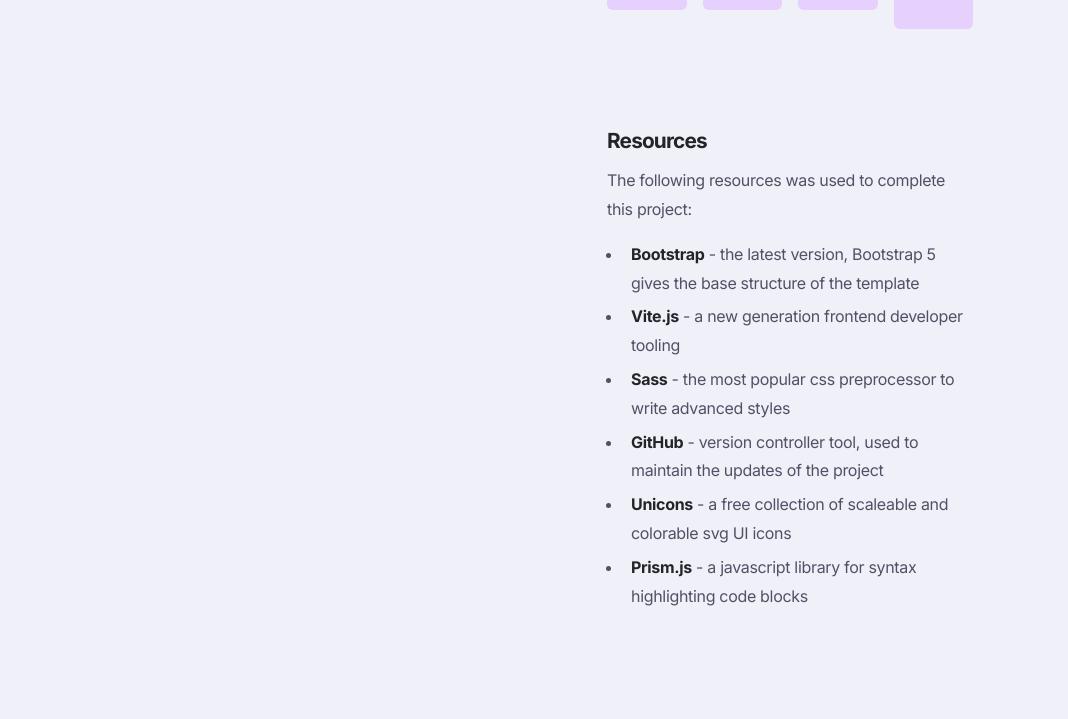
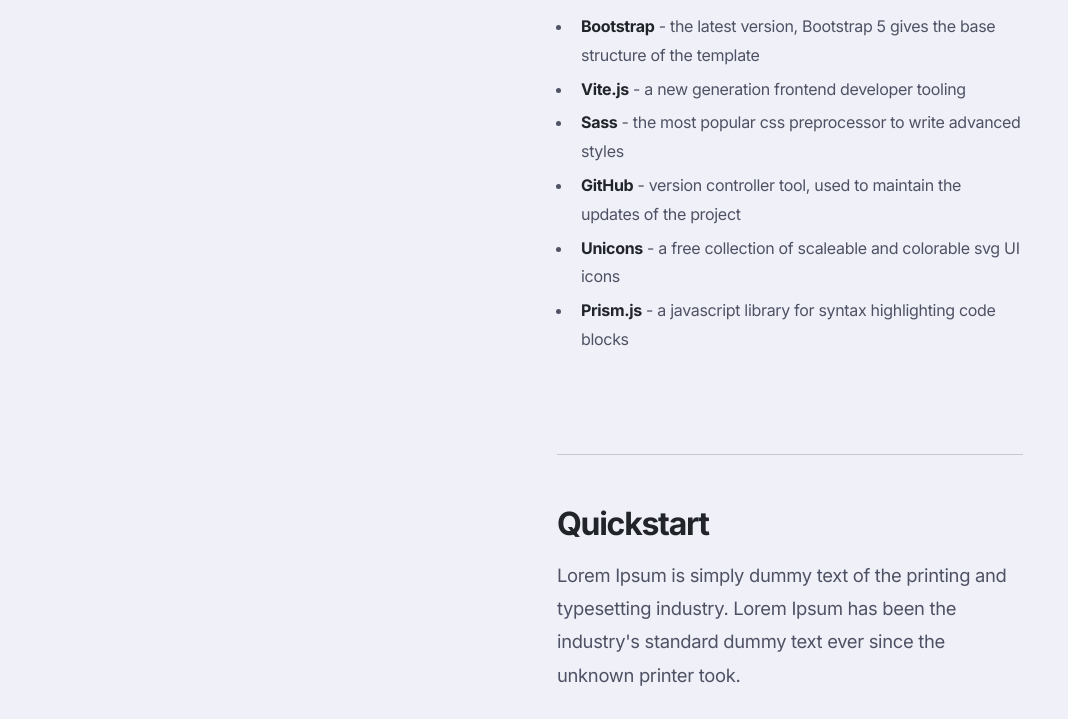
Before and after one commit to eriktailor/bootstrap-documentation-template, a website built with Vite: page src/index.html in a window 1280 px wide. Shown: the part 978-1697 px from the top of the page, without its empty margins (0-1068 px from the left). Built offline with nearby package versions, Linux system fonts and the light colour scheme.

Commit message:
Update styles.scss

```diff
--- a/src/scss/styles.scss
+++ b/src/scss/styles.scss
@@ -27,7 +27,7 @@
     padding: 50px 0;
     border-bottom: 1px solid $light;
     > div {
-        padding: 50px;
+        margin-bottom: 50px;
     }
 }
 
```
